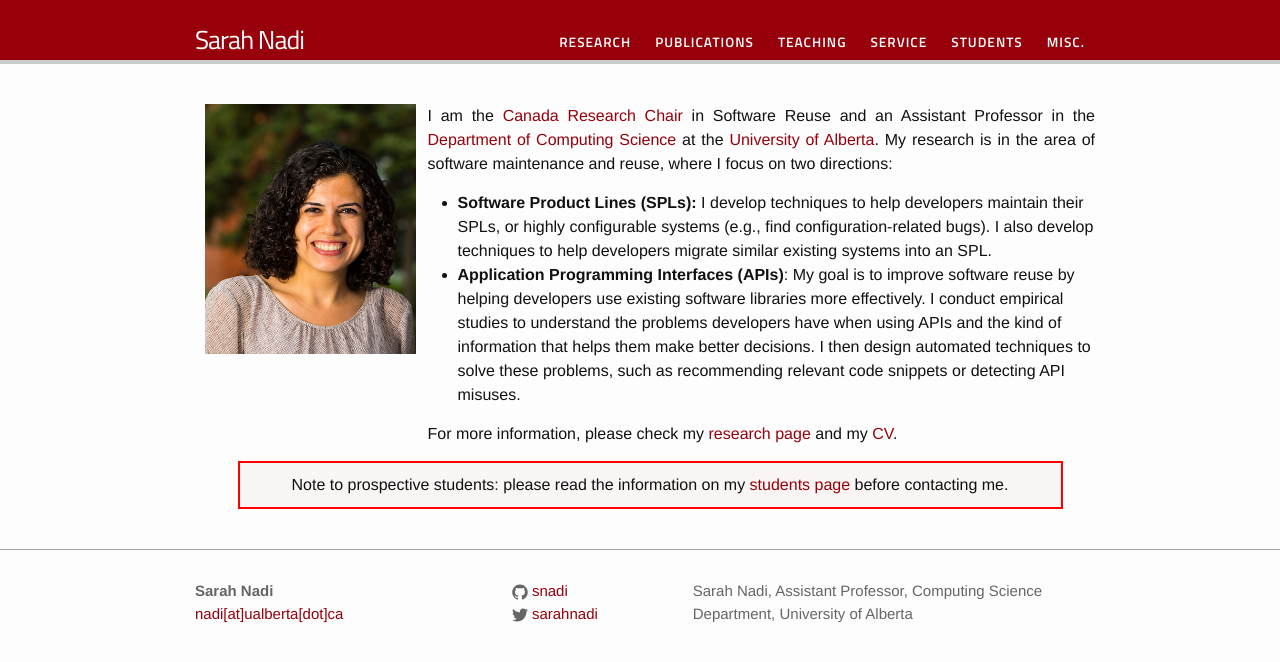
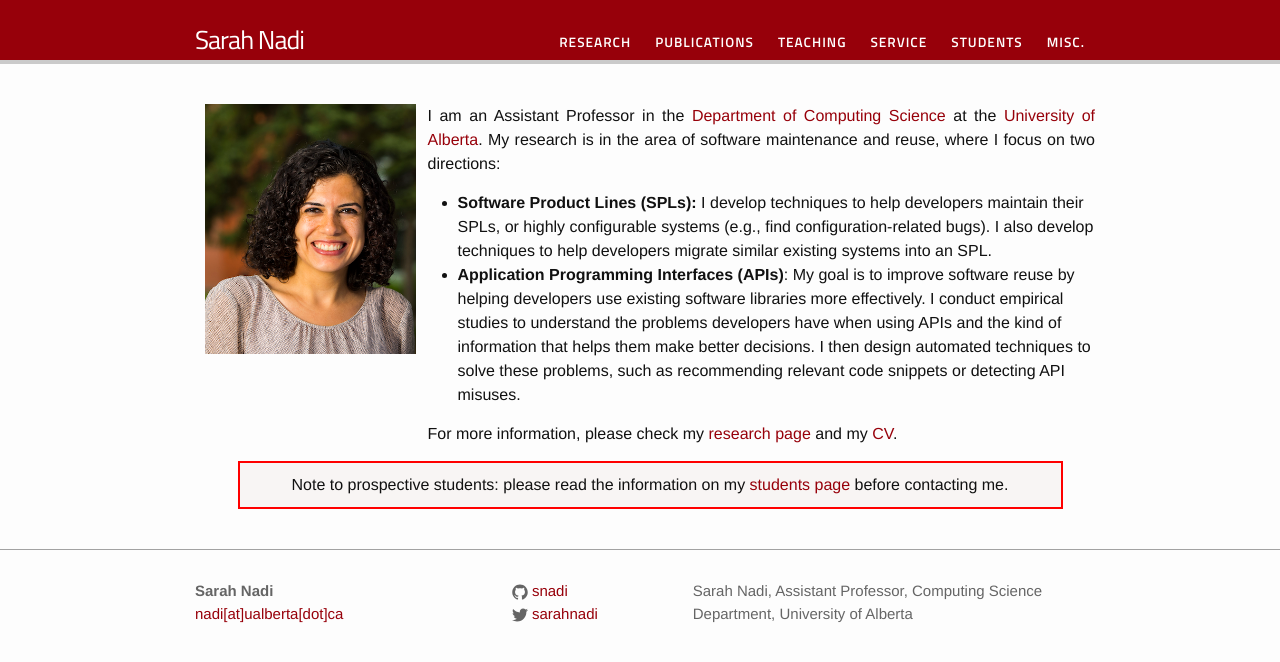
Before and after one commit to snadi/snadi.github.io, a Jekyll site: the page built from index.html, in a window 1280 px wide. Shown: the top 662 px of the page. Built offline with Jekyll 4.4.1, drawn with Linux system fonts in a browser that asks for light colours.

Commit message:
Remove CRC till public announcements

```diff
--- a/index.html
+++ b/index.html
@@ -13,7 +13,7 @@ layout: default
 
     <div id="two">
 	    <p align=justify>
-	    I am the <a href="http://www.chairs-chaires.gc.ca/program-programme/index-eng.aspx">Canada Research Chair</a> in Software Reuse and an Assistant Professor in the <a href="https://www.cs.ualberta.ca/" target="_blank">Department of Computing Science</a> at the <a href="https://www.ualberta.ca/">University of Alberta</a>. My research is in the area of software maintenance and reuse, where I focus on two directions:
+	    I am an Assistant Professor in the <a href="https://www.cs.ualberta.ca/" target="_blank">Department of Computing Science</a> at the <a href="https://www.ualberta.ca/">University of Alberta</a>. My research is in the area of software maintenance and reuse, where I focus on two directions:
         <ul>
         <li><b>Software Product Lines (SPLs):</b> I develop techniques to help developers maintain their SPLs, or highly configurable systems (e.g., find configuration-related bugs). I also develop techniques to help developers migrate similar existing systems into an SPL.</li>
         <li><b>Application Programming Interfaces (APIs)</b>: My goal is to improve software reuse by helping developers use existing software libraries more effectively. I conduct empirical studies to understand the problems developers have when using APIs and the kind of information that helps them make better decisions. I then design automated techniques to solve these problems, such as recommending relevant code snippets or detecting API misuses. </li>
```
